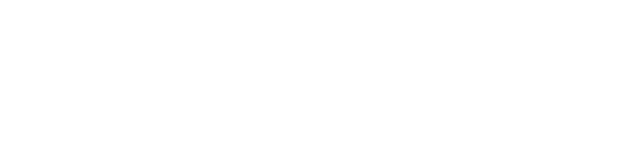
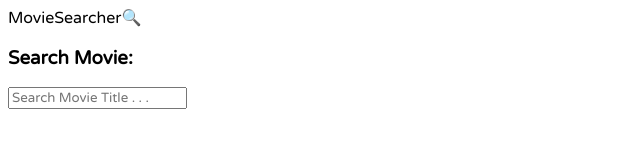
Before and after one commit to Zuckuu/moviesearcher, a plain HTML site: page index.html in a window 1280 px wide. Shown: the whole page, without its empty margins (0-640 px from the left). Drawn offline with Linux system fonts and the light colour scheme.

Commit message:
adding fonts

```diff
--- a/index.html
+++ b/index.html
@@ -4,10 +4,42 @@
     <meta http-equiv="X-UA-Compatible" content="IE=edge" />
     <meta name="viewport" content="width=device-width, initial-scale=1.0" />
     <title>Movie Searcher</title>
+    <!-- custom css -->
     <link rel="stylesheet" href="./style.css" />
+    <!-- custom java -->
     <script src="./script.js" defer></script>
+    <!-- font awesome icons cdn -->
+    <script
+      src="https://kit.fontawesome.com/a1b4e8e8cf.js"
+      crossorigin="anonymous"
+    ></script>
   </head>
   <body>
-
+    <div class="wrapper">
+      <!-- logo -->
+      <div class="logo">
+        <div class="container">
+          <p>Movie<span>Searcher</span>🔍</p>
+        </div>
+      </div>
+      <!-- end of logo -->
+      <!-- search container -->
+      <div class="search-container">
+        <div class="search-element">
+          <h3>Search Movie:</h3>
+          <input
+            type="text"
+            class="form-control"
+            placeholder="Search Movie Title . . ."
+            id="movie-search-box"
+            onkeyup="findMovies()"
+            onclick="findMovies()"
+          />
+          <div class="search-list" id="search-list">
+            <!-- list here -->
+          </div>
+        </div>
+      </div>
+    </div>
   </body>
 </html>
--- a/style.css
+++ b/style.css
@@ -1 +1,6 @@
 /*color #FF6363*/
+@import url('https://fonts.googleapis.com/css2?family=Roboto:wght@400;500;700&family=Varela+Round&display=swap');
+
+*{
+    font-family: 'Varela Round', sans-serif;
+}
```
